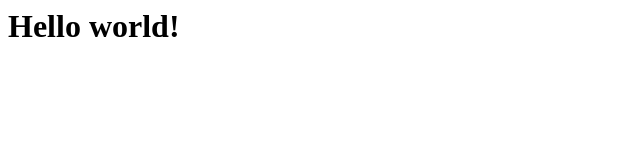
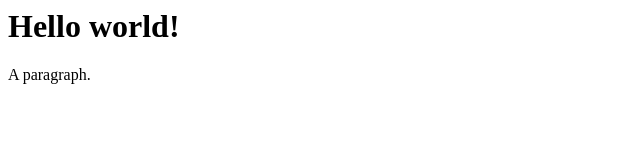
Before and after one commit to khackethal/git-course, a plain HTML site: page index.html in a window 1280 px wide. Shown: the full height of the page, 0-640 px from the left. Drawn offline with Linux system fonts and the light colour scheme.

Commit message:
second commit

```diff
--- a/index.html
+++ b/index.html
@@ -1 +1,2 @@
 <h1>Hello world!</h1>
+<p>A paragraph.</p>
```
